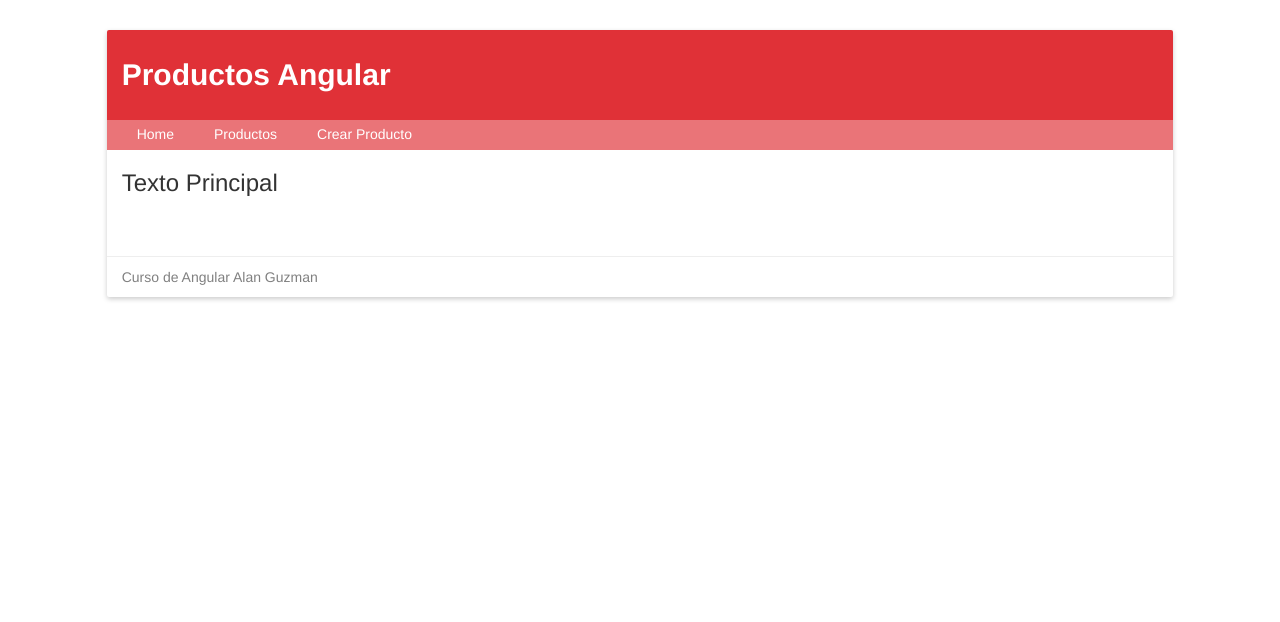
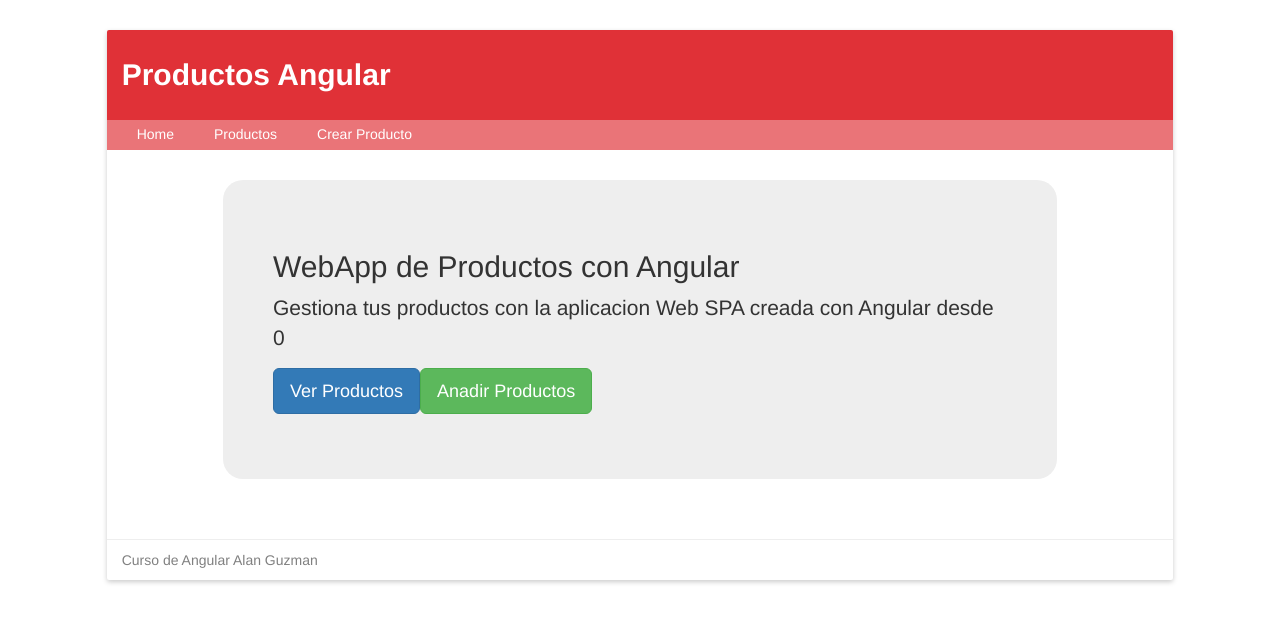
Before and after one commit to haldamir95/curso-angular-webapp, an Angular app: page / in a window 1280 px wide. Shown: the top 622 px of the page. Built offline with nearby package versions, Linux system fonts and the light colour scheme.

Commit message:
Creacion del componente Home y configuracion principal del Routing

```diff
--- a/src/app/app.component.html
+++ b/src/app/app.component.html
@@ -14,7 +14,7 @@
 
     <section id="main" class="col-lg-12">
         <!--COMPONENTE ACTUAL-->
-        <h3>Texto Principal</h3>
+        <router-outlet></router-outlet>
     </section>
 
 
--- /dev/null
+++ b/src/app/app.routing.ts
@@ -0,0 +1,18 @@
+import { ModuleWithProviders } from "@angular/core";
+import { Routes } from "@angular/router";
+import { RouterModule } from "@angular/router";
+
+//IMPORTAR NUESTROS COMPONENTES
+import { HomeComponent } from "./components/home.component";
+
+
+//CREAR VARIABLE ARRAY DE RUTAS
+const appRoutes: Routes = [
+    {path: '', component: HomeComponent},
+    {path: 'home', component: HomeComponent},
+    {path: '**', component: HomeComponent}
+];
+
+
+export const appRoutingProviders: any[] = [];
+export const routing: ModuleWithProviders<RouterModule> = RouterModule.forRoot(appRoutes);
--- /dev/null
+++ b/src/app/components/home.component.ts
@@ -0,0 +1,21 @@
+import { Component } from '@angular/core';
+
+@Component({
+  selector: 'home',
+  templateUrl: '../views/home.html'
+})
+
+
+
+export class HomeComponent {
+  public titulo!:string;
+
+  constructor(){
+      this.titulo = 'WebApp de Productos con Angular';
+  }
+
+  ngOnInit(){
+      console.log('Se cargo el componente home.component.ts');
+  }
+
+}
--- /dev/null
+++ b/src/app/views/home.html
@@ -0,0 +1,10 @@
+<div class="col-lg-10 col-lg-offset-1">
+    <div class="jumbotron">
+        <h2>{{titulo}}</h2>
+        <p>Gestiona tus productos con la aplicacion Web SPA creada con Angular desde 0</p>
+        <p>
+            <a href="#" class="btn btn-lg btn-primary">Ver Productos</a>
+            <a href="#" class="btn btn-lg btn-success">Anadir Productos</a>
+        </p>
+    </div>
+</div>
--- a/src/assets/styles.css
+++ b/src/assets/styles.css
@@ -57,8 +57,14 @@
 
 
 #footer{
-    margin-top: 50px;
+    margin-top: 30px;
     border-top: 1px solid #eee;
     padding-top: 10px;
     color: gray;
 }
+
+#main .jumbotron{
+    padding: 50px;
+    margin-top: 30px;
+    border-radius: 20px;
+}
```
Also changed, not shown: src/app/app.module.ts (+12 -3 lines).
